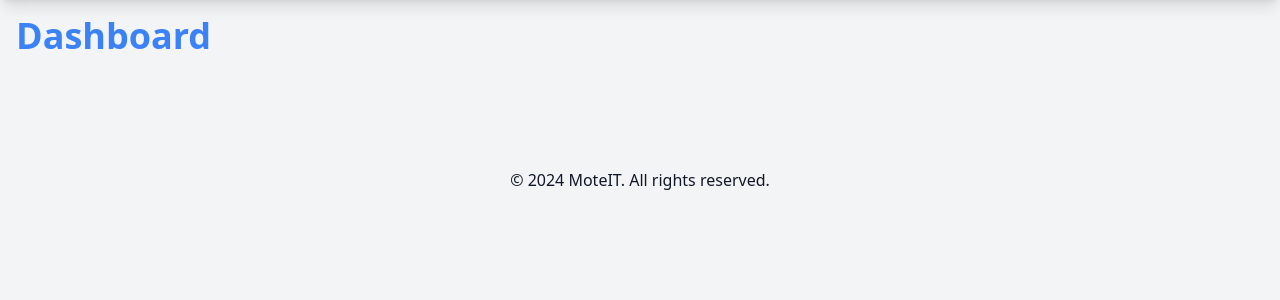
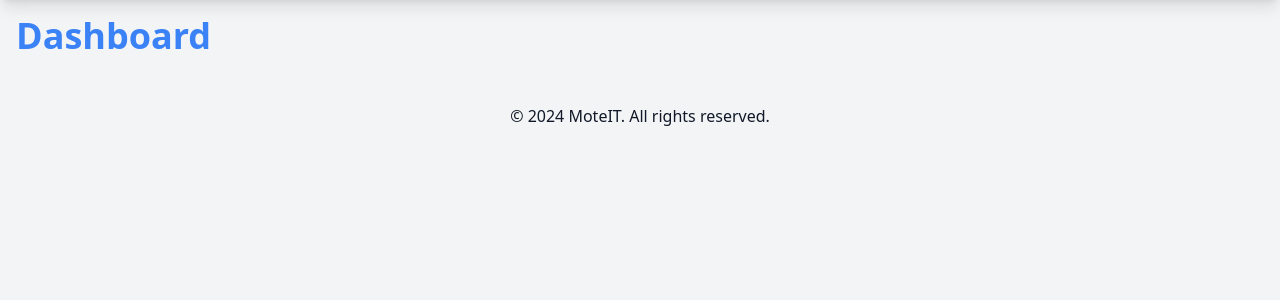
Before and after one commit to TonyLe02/Roombooking, a PHP site: page /dashboard.php in a window 1280 px wide. Shown: the part 64-364 px from the top of the page. Run offline with PHP 8.4, Linux system fonts and the light colour scheme.

Commit message:
refactor: Update footer and padding styles in views and CSS

```diff
--- a/app/views/components/footer.php
+++ b/app/views/components/footer.php
@@ -1,6 +1,6 @@
 <!-- Footer form or content goes here -->
 <footer class="text-gray-900">
-    <div class="container py-24 mx-auto text-center">
+    <div class="container pt-8 pb-2 mx-auto text-center">
         <p>&copy; <?php echo date('Y'); ?> MoteIT. All rights reserved.</p>
     </div>
 </footer>
--- a/public/css/styles.css
+++ b/public/css/styles.css
@@ -1096,6 +1096,26 @@ video {
   padding-left: 0.5rem;
 }
 
+.pt-24 {
+  padding-top: 6rem;
+}
+
+.pb-8 {
+  padding-bottom: 2rem;
+}
+
+.pb-2 {
+  padding-bottom: 0.5rem;
+}
+
+.pt-12 {
+  padding-top: 3rem;
+}
+
+.pt-8 {
+  padding-top: 2rem;
+}
+
 .text-left {
   text-align: left;
 }
```
